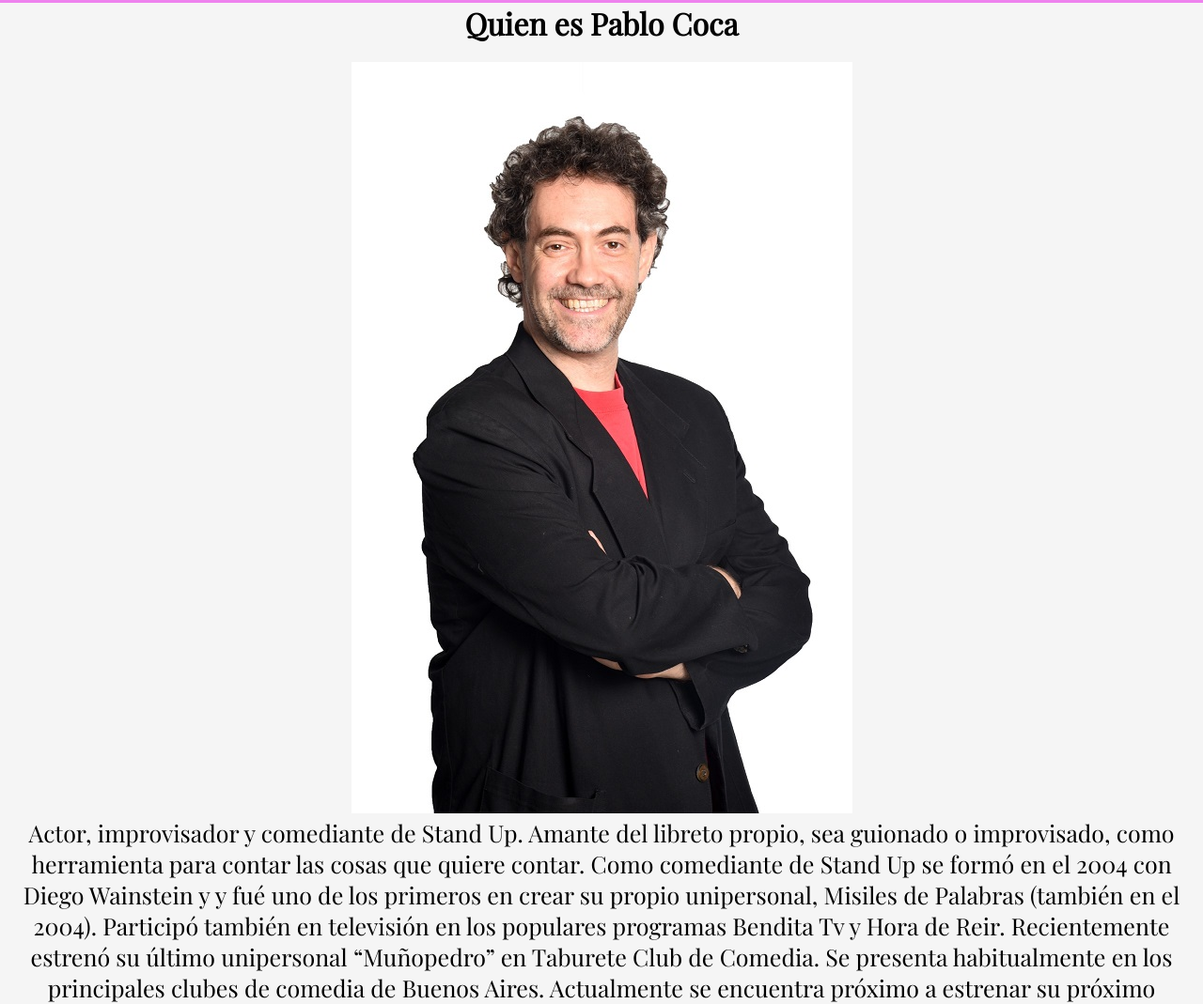
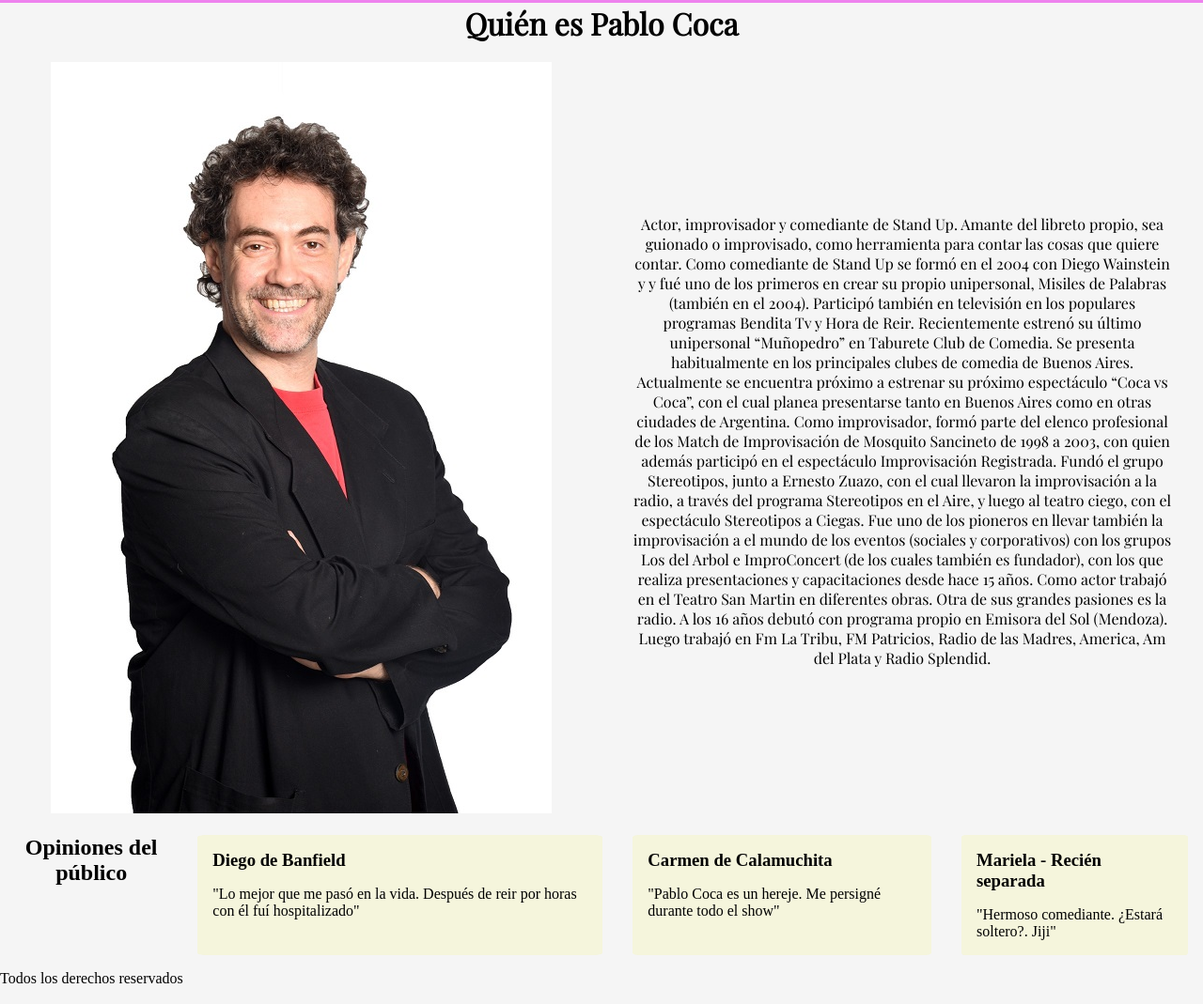
Before and after one commit to cocapablo/web-pablococa, a plain HTML site: page pages/quiensoy.html in a window 1280 px wide. Shown: the part 183-1252 px from the top of the page at 94% size. Drawn offline with nearby package versions, Linux system fonts and the light colour scheme.

Commit message:
grid y flex en quiensoy.html

```diff
--- a/css/estilos.css
+++ b/css/estilos.css
@@ -51,3 +51,83 @@ main p {
     font-size: 25px;
     margin-bottom: 20px;
 }
+
+
+/* estilos reusables */
+/* Estilos de section */
+.card-pablo-panel {
+    display: flex;
+    flex-direction: column;
+}
+
+.card-pablo-panel h2 {
+    text-align: center;
+    margin: 1rem;
+}
+
+section .card-pablo {
+    background-color: beige;
+    margin: 1rem;
+    padding: 1rem;
+    border-radius: 2%;
+
+}
+
+section .card-pablo h3 {
+    margin-bottom: 1rem;
+}
+
+/* Clase .img-descripcion-pablo */
+.img-descripcion-pablo {
+    display: flex;
+    flex-direction: column;
+
+}
+
+.img-descripcion-pablo p {
+    font-size: 1rem;
+    padding: 1rem;
+    margin: 1rem;
+}
+
+/* Propiedades de mq */
+@media screen and (min-width:1024px) {
+
+
+    .img-descripcion-pablo {
+        display: grid;
+        grid-template-columns: repeat(2, 1fr);
+        grid-template-rows: repeat(1, 1fr);
+        grid-template-areas:
+        "imagen descripcion"
+        ;
+
+        align-items: center;
+    }
+
+
+
+    .img-descripcion-pablo img {
+        grid-area: imagen;
+        margin-bottom: 0.2rem;
+    }
+
+    .img-descripcion-pablo p {
+        grid-area: descripcion;
+    }
+
+    main .div-img {
+        grid-area: img;
+    }
+
+    /*
+    main .botones {
+        grid-area: botones;
+        margin-top: 0.2rem;
+    }
+    */
+
+    .card-pablo-panel {
+        flex-direction: row;
+    }
+}
--- a/pages/quiensoy.html
+++ b/pages/quiensoy.html
@@ -54,10 +54,13 @@
 
     <main>
         <h1>
-            Quien es Pablo Coca
+            Quién es Pablo Coca
         </h1>
+         <div class="img-descripcion-pablo">
+            <div>
+                <img src="../img/foto5.jpg" alt="Foto de quien soy en la que salgo hermoso">
+            </div>
 
-        <img src="../img/foto5.jpg" alt="Foto de quien soy en la que salgo hermoso">
             <div>
                 <p>Actor, improvisador y comediante de Stand Up. Amante del libreto propio, sea guionado o improvisado, como herramienta para contar las cosas que quiere contar.
                 Como comediante de Stand Up se formó en el 2004 con Diego Wainstein y y fué uno de los primeros en crear su propio unipersonal, Misiles de Palabras (también en el 2004).
@@ -70,9 +73,27 @@
                 Otra de sus grandes pasiones es la radio. A los 16 años debutó con programa propio en Emisora del Sol (Mendoza). Luego trabajó en Fm La Tribu, FM Patricios, Radio de las Madres, America, Am del Plata y Radio Splendid.
                 </p>
             </div>
+         </div>
+
 
 
     </main>
+
+    <section class="card-pablo-panel">
+        <h2>Opiniones del público</h2>
+        <div class="card-pablo">
+            <h3>Diego de Banfield</h3>
+            <p>"Lo mejor que me pasó en la vida. Después de reir por horas con él fuí hospitalizado"</p>
+        </div>
+        <div class="card-pablo">
+            <h3>Carmen de Calamuchita</h3>
+            <p>"Pablo Coca es un hereje. Me persigné durante todo el show"</p>
+        </div>
+        <div class="card-pablo">
+            <h3>Mariela - Recién separada</h3>
+            <p>"Hermoso comediante. ¿Estará soltero?. Jiji"</p>
+        </div>
+    </section>
 
     <footer>
         <p>Todos los derechos reservados</p>
```
Lines whose indentation alone changed are shown as unchanged.
